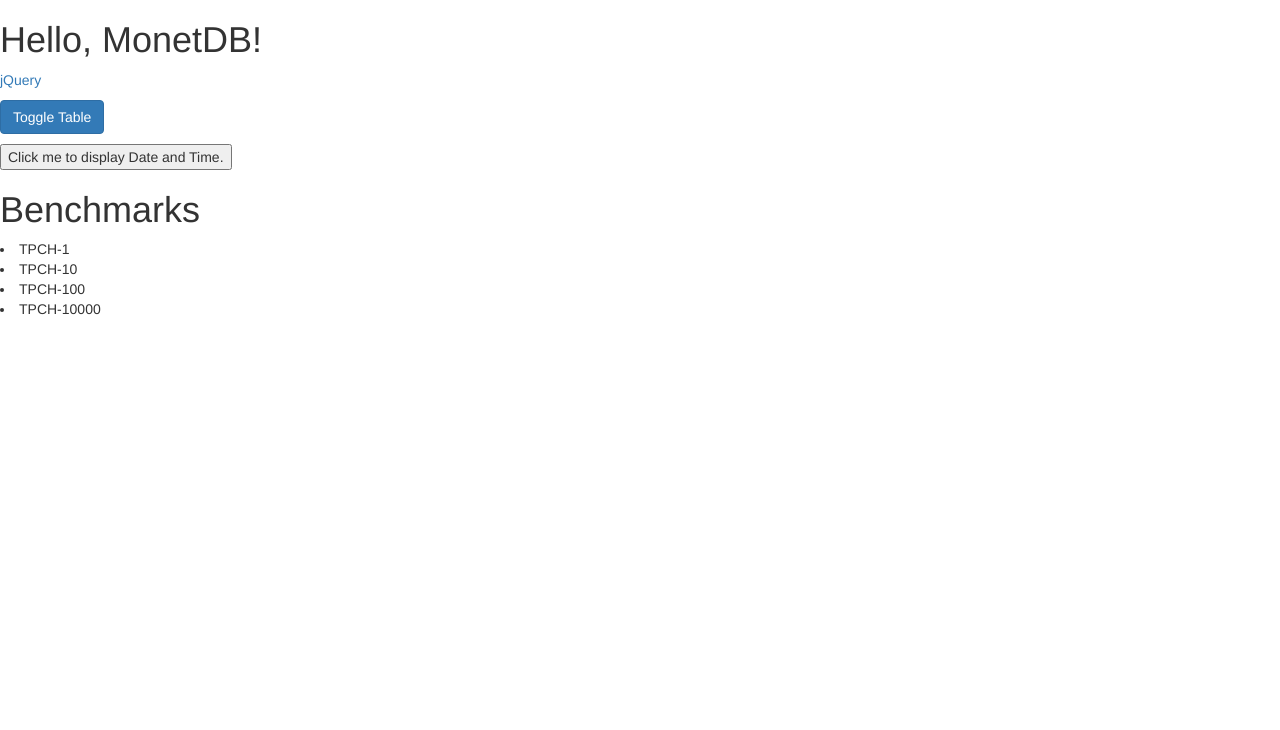
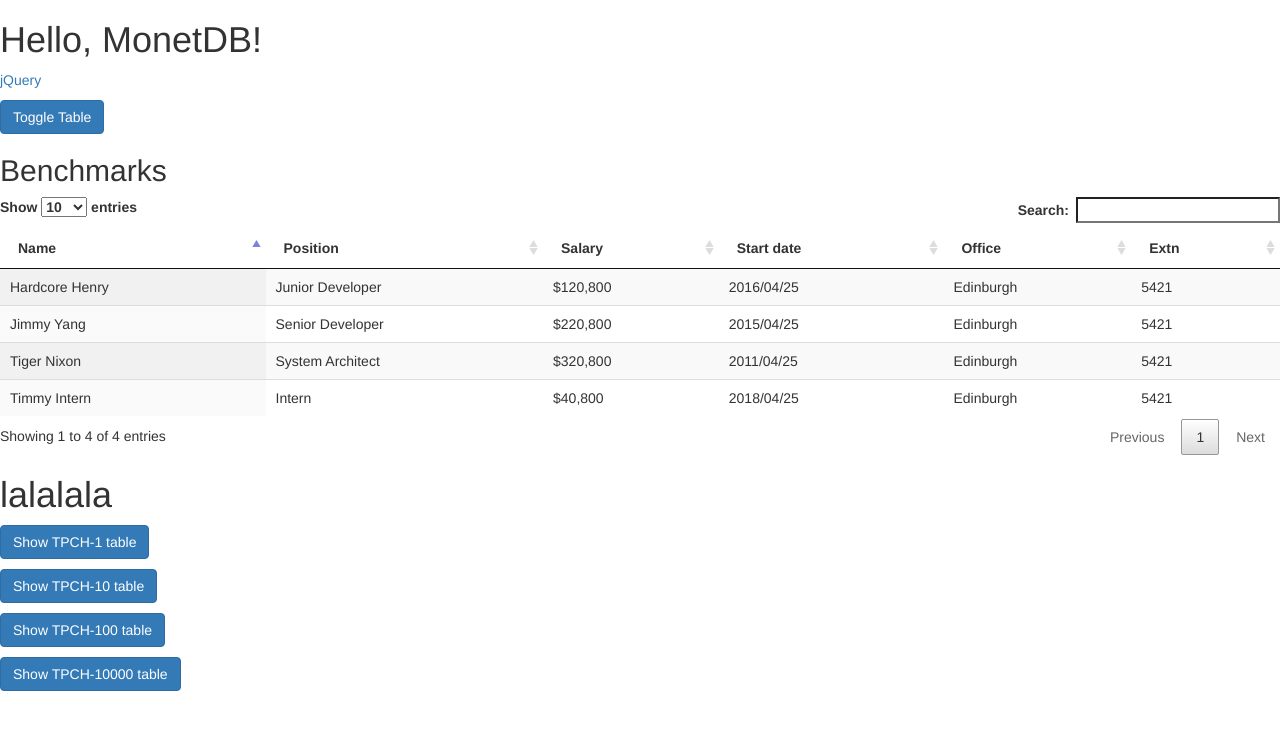
Before and after one commit to evangelos-dimitriadis/flask-project, a Flask app: page / in a window 1280 px wide. Shown: the part 52-782 px from the top of the page. Run offline with Flask 2, Linux system fonts and the light colour scheme; parts of the project's set-up code (start-up, migrations or seed data) failed here and were passed over; some libraries are stand-ins or nearby versions.

Commit message:
Generate tables and inject html code

```diff
--- a/services/web/app/routes.py
+++ b/services/web/app/routes.py
@@ -17,6 +17,9 @@ def get_benchmarks():
 def about():
     return render_template('about.html', document='Lalalala lalalalla')
 
+@app.route('/table')
+def table():
+    return render_template('table.html')
 
 @app.route('/api/get_workers')
 def get_workers():
--- a/services/web/app/static/js/temp.js
+++ b/services/web/app/static/js/temp.js
@@ -1,26 +1,27 @@
-document.getElementById("temp_button").onclick = function() {myFunction()};
+const get_benchmarks_names = './api/get_benchmarks';
 
 window.onload =  function(){
     createColapseButtons();
+    createTable();
 };
-
-function myFunction() {
-  document.getElementById("text").innerText = Date();
-}
 
 function createNode(element) {
     return document.createElement(element); // Create the type of element you pass in the parameters
 }
 
-function append(parent, el) {
-    return parent.appendChild(el); // Append the second parameter(element) to the first one
+function appendNode(parent, element) {
+    return parent.appendChild(element); // Append the second parameter(element) to the first one
 }
 
-const url = './api/get_benchmarks';
-console.log(url)
+function wrapNode(element, wrapper) { // Wrap the given element into another element
+    element.parentNode.insertBefore(wrapper, element);
+    wrapper.appendChild(element);
+}
+
+console.log(get_benchmarks_names)
 
 function createColapseButtons() {
-    fetch(url)
+    fetch(get_benchmarks_names)
         .then(
             function(response) {
                 if (response.status !== 200) {
@@ -33,21 +34,29 @@ function createColapseButtons() {
                 console.log(data)
 
                 let benchmarks = data.results
-                return benchmarks.map(function(benchmark) { // Map through the results and for each run the code below
-                        console.log(benchmark)
-                        let li = createNode('li')
-                        li.innerHTML = `${benchmark}`;
-                        //document.body.appendChild(li);
-                        append(document.body,li);
-                        /*
-                        let li = createNode('li'), //  Create the elements we need
-                            //img = createNode('img'),
-                            span = createNode('span');
-                        //img.src = benchmarks.picture.medium;  // Add the source of the image to be the src of the img element
-                        span.innerHTML = `${benchmark}`; // Make the HTML of our span to be the first and last name of our benchmarks
-                        //append(li, img); // Append all our elements
-                        append(li, span);
-                        append(ul, li);*/
+                return benchmarks.map(function(benchmark) { // Map through the results and for each run the code
+                        let button = createNode('button')
+
+                        //Assign different attributes to the element.
+                        button.setAttribute("class", "btn btn-primary");
+                        button.setAttribute("type", "button");
+                        button.setAttribute("id", `${benchmark}`);
+                        button.setAttribute("data-toggle", "collapse");
+                        button.setAttribute("data-target", "#collapse"+`${benchmark}`);
+                        button.setAttribute("aria-expanded", "false");
+                        button.setAttribute("name", "collapse"+`${benchmark}`);
+                        button.innerHTML = "Show " + `${benchmark}` + " table" ;
+                        appendNode(document.body,button);
+
+                        let div = createNode('div')
+                        div.setAttribute("class", "collapse");
+                        div.setAttribute("id", "collapse"+`${benchmark}`);
+                        let wrapper = document.getElementById(`${benchmark}`);
+                        console.log(wrapper)
+                        appendNode(wrapper, div);
+
+                        wrapNode(document.getElementById(`${benchmark}`), document.createElement('p'));
+
                 });
             }
         )
@@ -56,3 +65,19 @@ function createColapseButtons() {
         });
     });
 }
+
+function createTable() {
+    $.get("table", function( table_html ) {
+        // table_html contains whatever that request returned
+        new_html = table_html.replace("%id%", "new_table")
+        new_html = new_html.replace("#id", "#new_table")
+        let div = document.getElementById("edw");
+        const fragment = document.createRange().createContextualFragment(new_html);
+        console.log(new_html)
+        //div.insertAdjacentHTML('beforeend', table_html);
+
+        div.appendChild(fragment);
+
+
+});
+}
--- a/services/web/app/templates/index.html
+++ b/services/web/app/templates/index.html
@@ -31,9 +31,9 @@
 <button class="btn btn-primary" type="button" data-toggle="collapse" data-target="#collapseExample" aria-expanded="false" aria-controls="collapseExample">
     Toggle Table
 </button>
-        </p>
+
 <div class="collapse" id="collapseExample">
-        <div class="card card-body">
+
     <!--table that gets data from API endpooint-->
     <table id="APITable" class="display" style="width:100%">
         <thead>
@@ -48,17 +48,10 @@
         </thead>
         <tfoot>
             <tr>
-                        <!--th>Name</th>
-                        <th>Position</th>
-                        <th>Office</th>
-                        <th>Salary</th>
-                        <th>Start date</th>
-                        <th>Salary</th-->
             </tr>
         </tfoot>
     </table>
-        </div>
-        </div>
+
     <script type="text/javascript">
     $('#APITable').DataTable( {
         ajax: {
@@ -75,54 +68,13 @@
         ]
     } );
     </script>
-        <!--Dynamically generate n tables-->
-        <!--p>
-        <button class="btn btn-primary" type="button" data-toggle="collapse" data-target="#collapseExample" aria-expanded="false" aria-controls="collapseExample">
-            Toggle Table
-        </button>
+</div>
 </p>
-        <div class="collapse" id="collapseExample">
-        <div class="card card-body">
 
-            <table id="APITable" class="display" style="width:100%">
-                <thead>
-                    <tr>
-                        <th>Name</th>
-                        <th>Position</th>
-                        <th>Salary</th>
-                        <th>Start date</th>
-                        <th>Office</th>
-                        <th>Extn</th>
-                    </tr>
-                </thead>
-                <tfoot>
-                    <tr>
-                    </tr>
-                </tfoot>
-            </table>
+<h2>Benchmarks</h2>
+<div id="edw">
 </div>
-        </div>
-        <script type="text/javascript">
-        $('#APITable').DataTable( {
-            ajax: {
-                url: '/api/get_workers',
-                dataSrc: ''
-            },
-            columns: [
-                { data: 'name' },
-                { data: 'position' },
-                { data: 'salary' },
-                { data: 'start_date' },
-                { data: 'office' },
-                { data: 'extn' }
-            ]
-        } );
-        </script-->
-        <button type="button" id="temp_button">Click me to display Date and Time. </script></button>
-        <h1 id="text"></h1>
 
-        <h1>Benchmarks</h1>
-        <ul id="Benchmarks"></ul>
 {% endblock %}
 
 {% block scripts %}
--- /dev/null
+++ b/services/web/app/templates/table.html
@@ -0,0 +1,35 @@
+<!--table that gets data from API endpooint-->
+<table id="%id%" class="display" style="width:100%">
+    <thead>
+        <tr>
+            <th>Name</th>
+            <th>Position</th>
+            <th>Salary</th>
+            <th>Start date</th>
+            <th>Office</th>
+            <th>Extn</th>
+        </tr>
+        <tfoot>
+            <tr>
+            </tr>
+        </tfoot>
+    </thead>
+</table>
+<script type="text/javascript">
+$("#id").DataTable( {
+    ajax: {
+        url: '/api/get_workers',
+        dataSrc: ''
+    },
+    columns: [
+        { data: 'name' },
+        { data: 'position' },
+        { data: 'salary' },
+        { data: 'start_date' },
+        { data: 'office' },
+        { data: 'extn' }
+    ]
+} );
+</script>
+
+<h1> lalalala </h1>
```
Lines whose indentation alone changed are shown as unchanged.
